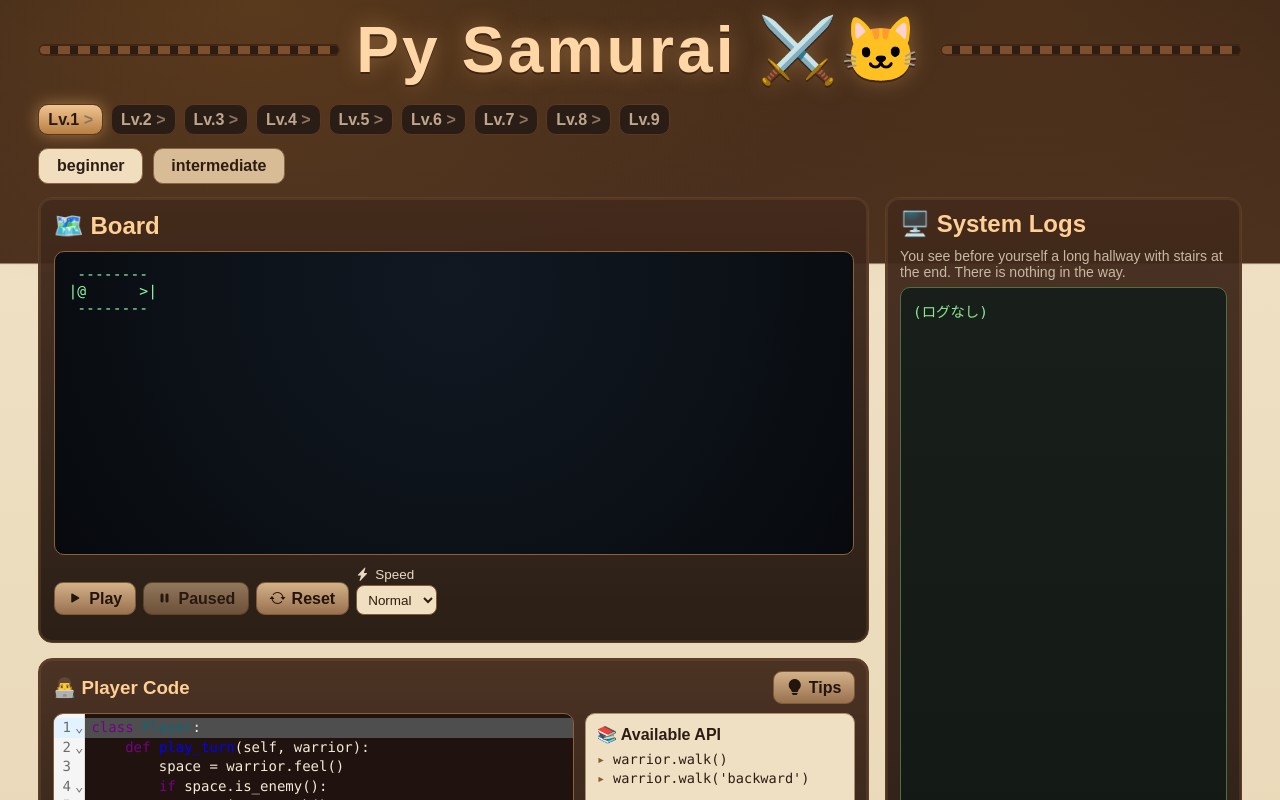
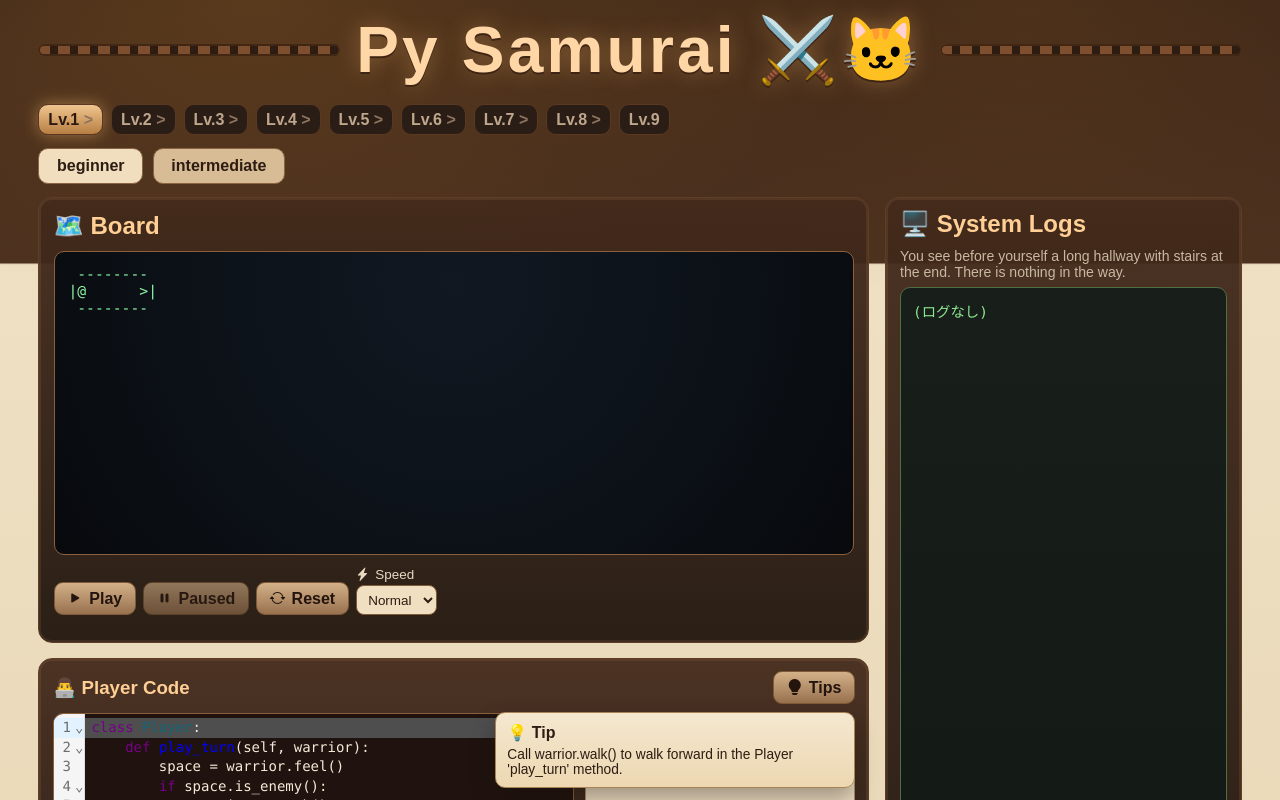
Before and after one commit to unagi/code-py-samurai, a React (Vite) app: page / in a window 1280 px wide. Both pictures are taken after a click on the button "Tips". Shown: the top 800 px of the page. Built offline with nearby package versions, Linux system fonts and the light colour scheme.

Commit message:
style(web): replace default title tooltip with themed custom popover
Reason: match tooltip appearance with UI tone instead of browser default title.

Impact: Tips button now shows styled tip/clue popover on hover/focus without extra panel rendering.

Breaking change: none

```diff
--- a/src/web/App.tsx
+++ b/src/web/App.tsx
@@ -191,11 +191,6 @@ export default function App() {
   }, [selectedTower]);
 
   const availableApi = useMemo(() => getAvailableApiList(level), [level]);
-  const tipsText = useMemo(() => {
-    return level.clue
-      ? `Tip: ${level.tip}\nClue: ${level.clue}`
-      : `Tip: ${level.tip}`;
-  }, [level]);
   const levelSteps = useMemo(() => {
     return Array.from({ length: selectedTower.levelCount }, (_, index) => index + 1);
   }, [selectedTower]);
@@ -330,9 +325,21 @@ export default function App() {
           <article className="editor-panel">
             <div className="player-code-header">
               <h3>👨‍💻 Player Code</h3>
-              <button type="button" className="tip-trigger" title={tipsText} aria-label={tipsText}>
-                <span className="icon-label"><i className="bi bi-lightbulb-fill" />Tips</span>
-              </button>
+              <div className="tip-anchor">
+                <button type="button" className="tip-trigger" aria-describedby="tips-popover">
+                  <span className="icon-label"><i className="bi bi-lightbulb-fill" />Tips</span>
+                </button>
+                <aside id="tips-popover" className="tips-popover" role="tooltip">
+                  <h4>💡 Tip</h4>
+                  <p>{level.tip}</p>
+                  {level.clue ? (
+                    <>
+                      <h4>🧭 Clue</h4>
+                      <p>{level.clue}</p>
+                    </>
+                  ) : null}
+                </aside>
+              </div>
             </div>
             <div className="editor-layout">
               <div className="editor-main">
--- a/src/web/styles.css
+++ b/src/web/styles.css
@@ -284,6 +284,47 @@ button:disabled {
   white-space: nowrap;
 }
 
+.tip-anchor {
+  position: relative;
+}
+
+.tips-popover {
+  position: absolute;
+  right: 0;
+  top: calc(100% + 0.45rem);
+  width: min(360px, 72vw);
+  z-index: 20;
+  background: linear-gradient(180deg, #f5e8d0, #ecd7b1);
+  border: 1px solid #a98355;
+  border-radius: 10px;
+  padding: 0.65rem 0.72rem;
+  color: #2d1c12;
+  box-shadow: 0 12px 22px rgba(23, 14, 8, 0.35);
+  opacity: 0;
+  transform: translateY(-4px);
+  pointer-events: none;
+  transition: opacity 0.15s ease, transform 0.15s ease;
+}
+
+.tips-popover h4 {
+  margin: 0 0 0.3rem;
+}
+
+.tips-popover p {
+  margin: 0 0 0.5rem;
+  font-size: 0.86rem;
+}
+
+.tips-popover p:last-child {
+  margin-bottom: 0;
+}
+
+.tip-anchor:hover .tips-popover,
+.tip-anchor:focus-within .tips-popover {
+  opacity: 1;
+  transform: translateY(0);
+}
+
 .code-note {
   margin: 0.48rem 0 0;
   color: #ceb89d;
```
